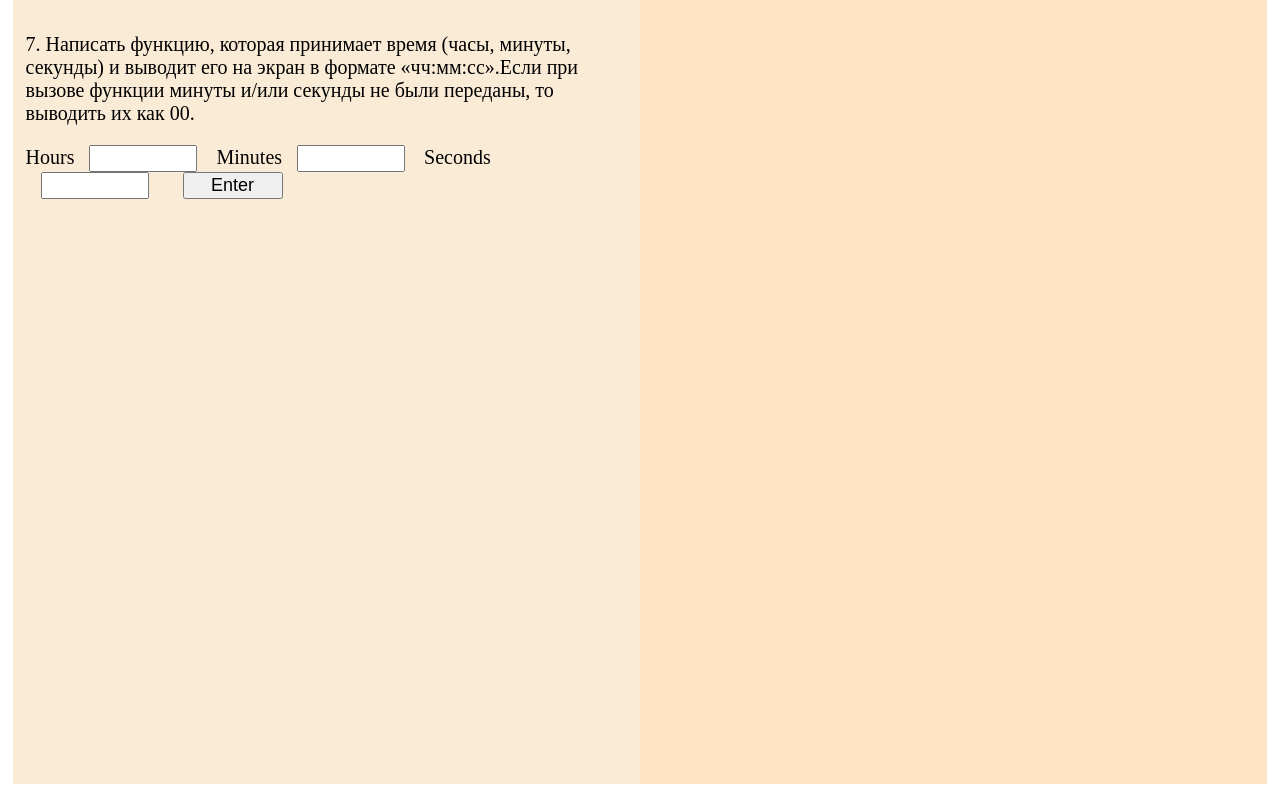
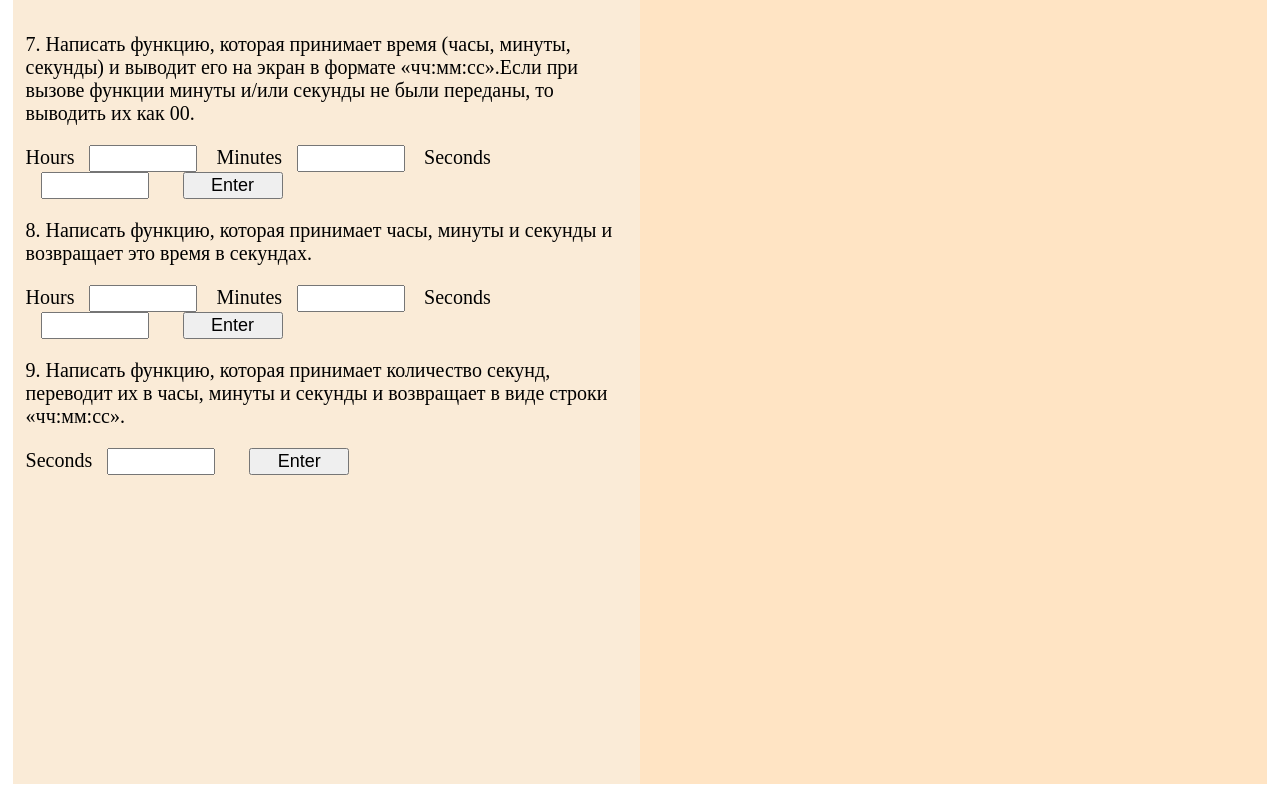
Before and after one commit to NovakVladimir/js_4_function_2_time, a plain HTML site: page index.html in a window 1280 px wide. Drawn offline with Linux system fonts and the light colour scheme.

Commit message:
Done 8 and 9 task

```diff
--- a/index.html
+++ b/index.html
@@ -15,6 +15,17 @@
         <span>Seconds</span><input type="number" id="number_7_3">
         <input type="button" value="Enter" onclick="showTime(getInput('number_7_1'), getInput('number_7_2'), getInput('number_7_3'))">
 
+        <p>8. Написать функцию, которая принимает часы, минуты и секунды и возвращает это время в секундах.</p>
+        <span>Hours</span><input type="number" id="number_8_1">
+        <span>Minutes</span><input type="number" id="number_8_2">
+        <span>Seconds</span><input type="number" id="number_8_3">
+        <input type="button" value="Enter" onclick="toSeconds(getInput('number_8_1'), getInput('number_8_2'), getInput('number_8_3'))">
+
+        <p>9. Написать функцию, которая принимает количество секунд, переводит их в часы, минуты и секунды и возвращает в виде строки «чч:мм:сс».</p>
+        <span>Seconds</span><input type="number" id="number_9_1">
+        <input type="button" value="Enter" onclick="toHours(getInput('number_9_1'))">
+
+
 
     </section>
 
--- a/js/main.js
+++ b/js/main.js
@@ -31,8 +31,6 @@ function getInput(idInput) {
     let inputValue_1 = Number(document.getElementById(idInput).value);
     return inputValue_1;
 }
-
-
 
 /**
  * Seventh task
@@ -70,3 +68,48 @@ function showTime(hours, minutes, seconds) {
     deleteOutput("container");
     insertOutputTrue(`${checkFormatTime(hours, 24, "hours")}:${checkFormatTime(minutes, 60, "minutes")}:${checkFormatTime(seconds, 60, "seconds")}`);
 }
+
+/**
+ * Eighth task
+ */
+function toSeconds(hours, minutes, seconds) {
+    if((hours === '') || (hours ==="00")) {
+        hours = 0;
+    }
+    if((hours < 0) || (hours !== Math.floor(hours))) {
+        deleteOutput("container");
+        return insertOutputFalse(`Please,  use only positive numbers without fractions to enter hours`);
+    }
+
+    if((minutes === '') || (minutes === "00")) {
+        minutes = 0;
+    } else if (checkFormatTime(minutes, 60, "minutes") < 0) { return; }
+
+    if((seconds === '') || (seconds === "00")) {
+        seconds = 0;
+    } else if (checkFormatTime(seconds, 60, "seconds") < 0) { return; }
+
+    deleteOutput("container");
+    let result = hours * 60 * 60 + minutes * 60 + seconds;
+    insertOutputTrue(`It is ${result} seconds`);
+}
+
+/**
+ * Ninth task
+ */
+function changeFormatOfTime_00(unitTime) {
+    if(unitTime <= 9) {unitTime = "0" + unitTime;}
+    return unitTime;
+}
+
+function toHours(seconds) {
+    if((seconds < 0) || (seconds !== Math.floor(seconds))) {
+        deleteOutput("container");
+        return insertOutputFalse(`Please,  use only positive numbers without fractions to enter seconds`);
+    }
+    let hours = Math.floor(seconds / 3600);
+    let minutes = Math.floor((seconds - hours * 3600) / 60);
+    let finishSeconds = seconds - hours * 3600 - minutes * 60;
+    deleteOutput("container");
+    insertOutputTrue(`${changeFormatOfTime_00(hours)}:${changeFormatOfTime_00(minutes)}:${changeFormatOfTime_00(finishSeconds)}`);
+}
```
